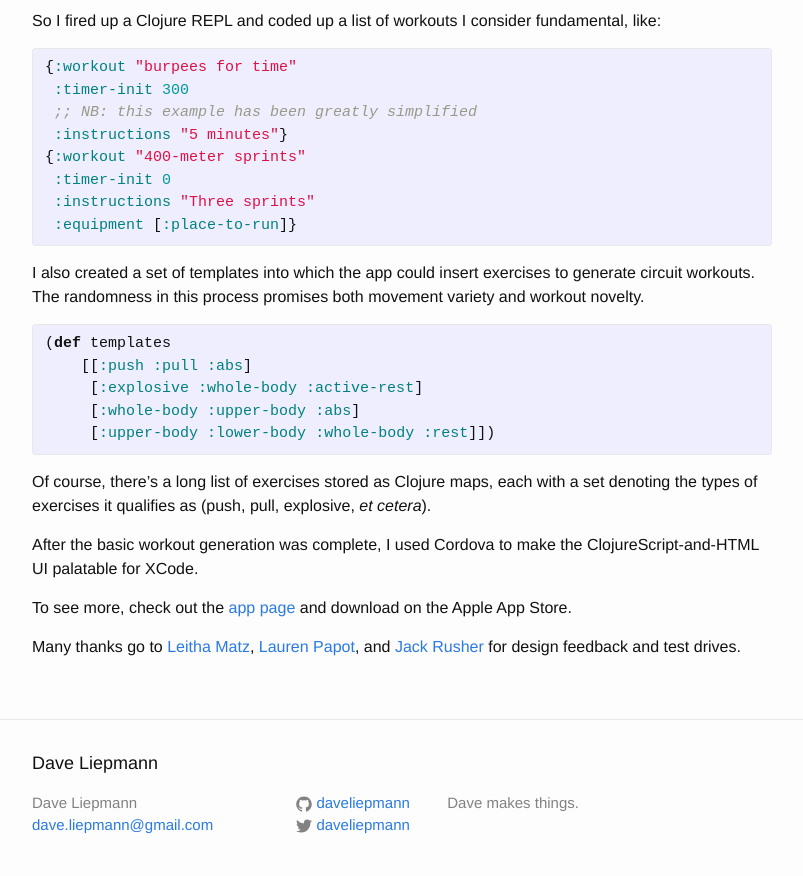
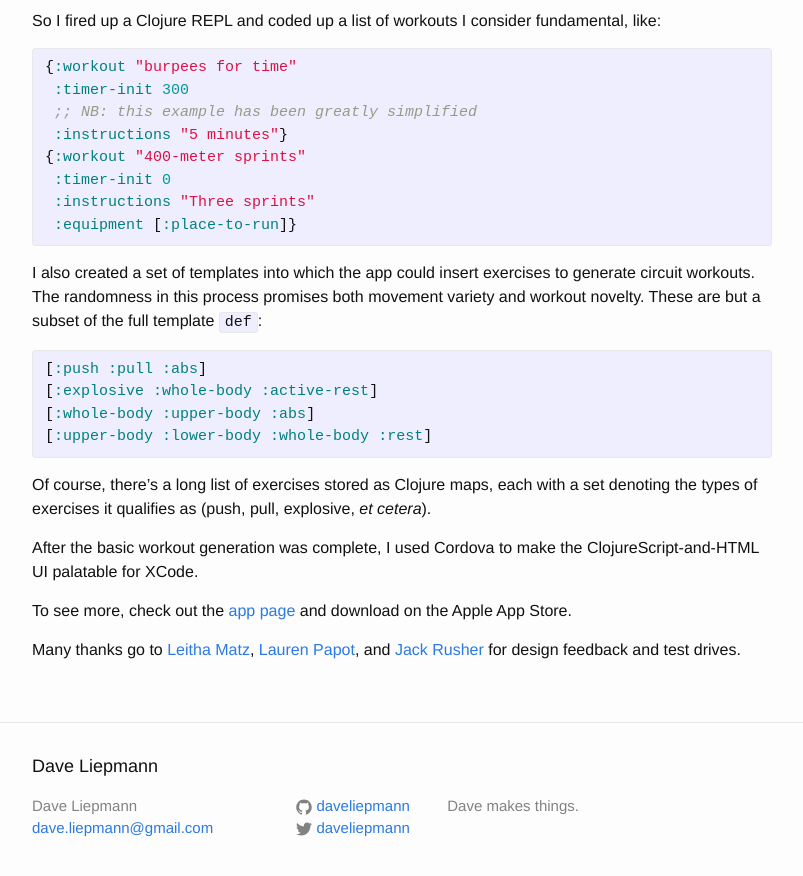
Before and after one commit to daveliepmann/daveliepmann.github.io, a Jekyll site: the page built from _posts/2014-10-21-introducing-maketired.markdown, in a window 1280 px wide and 900 px high, scrolled down 1096 px. Shown: the top 876 px of the window, without its empty margins (238-1041 px from the left). Built offline with Jekyll 4.4.1, drawn with Linux system fonts in a browser that asks for light colours.

Commit message:
Clarify subset nature of example

```diff
--- a/_posts/2014-10-21-introducing-maketired.markdown
+++ b/_posts/2014-10-21-introducing-maketired.markdown
@@ -31,14 +31,14 @@ consider fundamental, like:
 
 I also created a set of templates into which the app could insert
 exercises to generate circuit workouts. The randomness in this process
-promises both movement variety and workout novelty.
+promises both movement variety and workout novelty. These are but a
+subset of the full template `def`:
 
 {% highlight clojure %}
-(def templates
-    [[:push :pull :abs]
-     [:explosive :whole-body :active-rest]
-     [:whole-body :upper-body :abs]
-     [:upper-body :lower-body :whole-body :rest]])
+[:push :pull :abs]
+[:explosive :whole-body :active-rest]
+[:whole-body :upper-body :abs]
+[:upper-body :lower-body :whole-body :rest]
 {% endhighlight %}
 
 Of course, there's a long list of exercises stored as Clojure maps,
```
